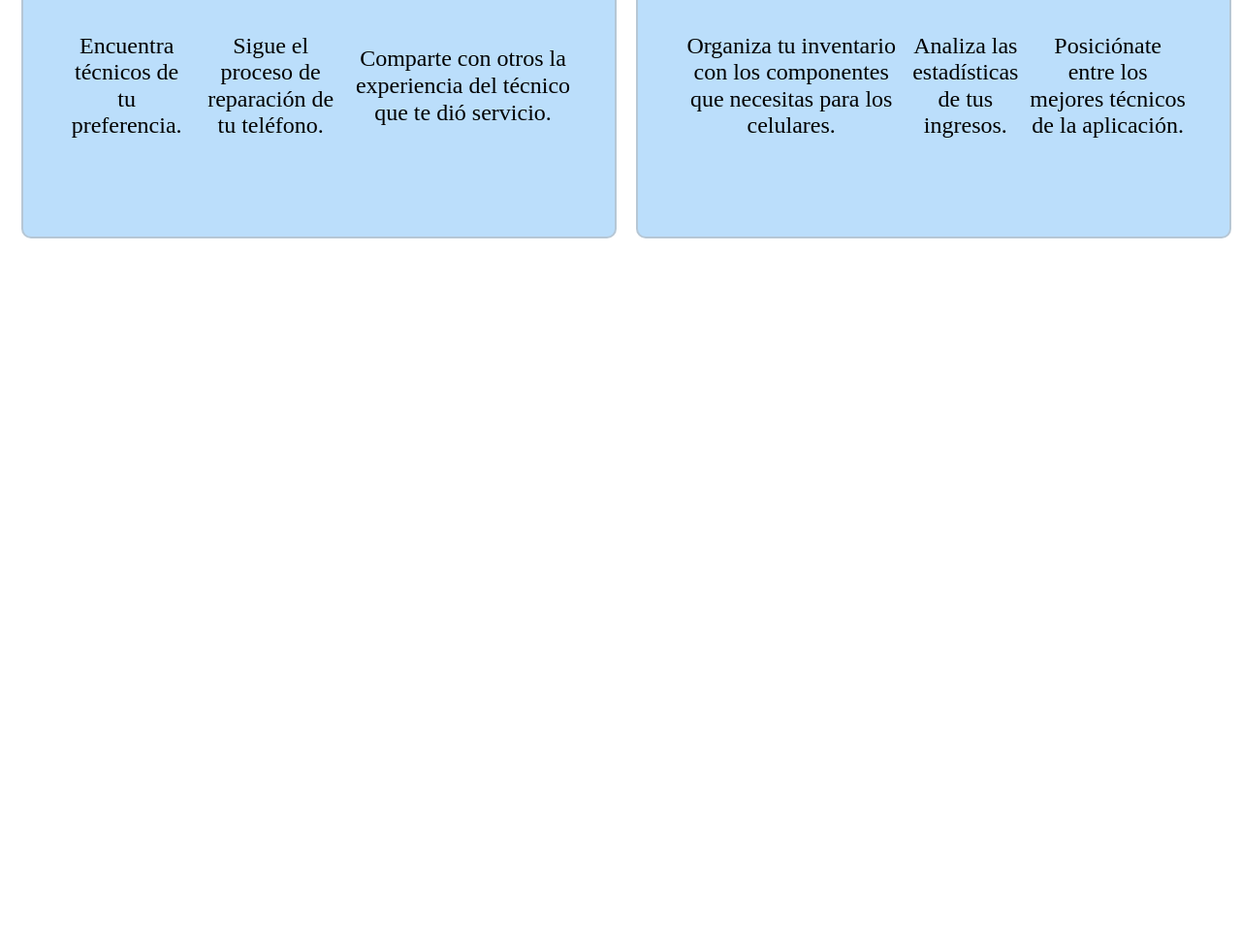
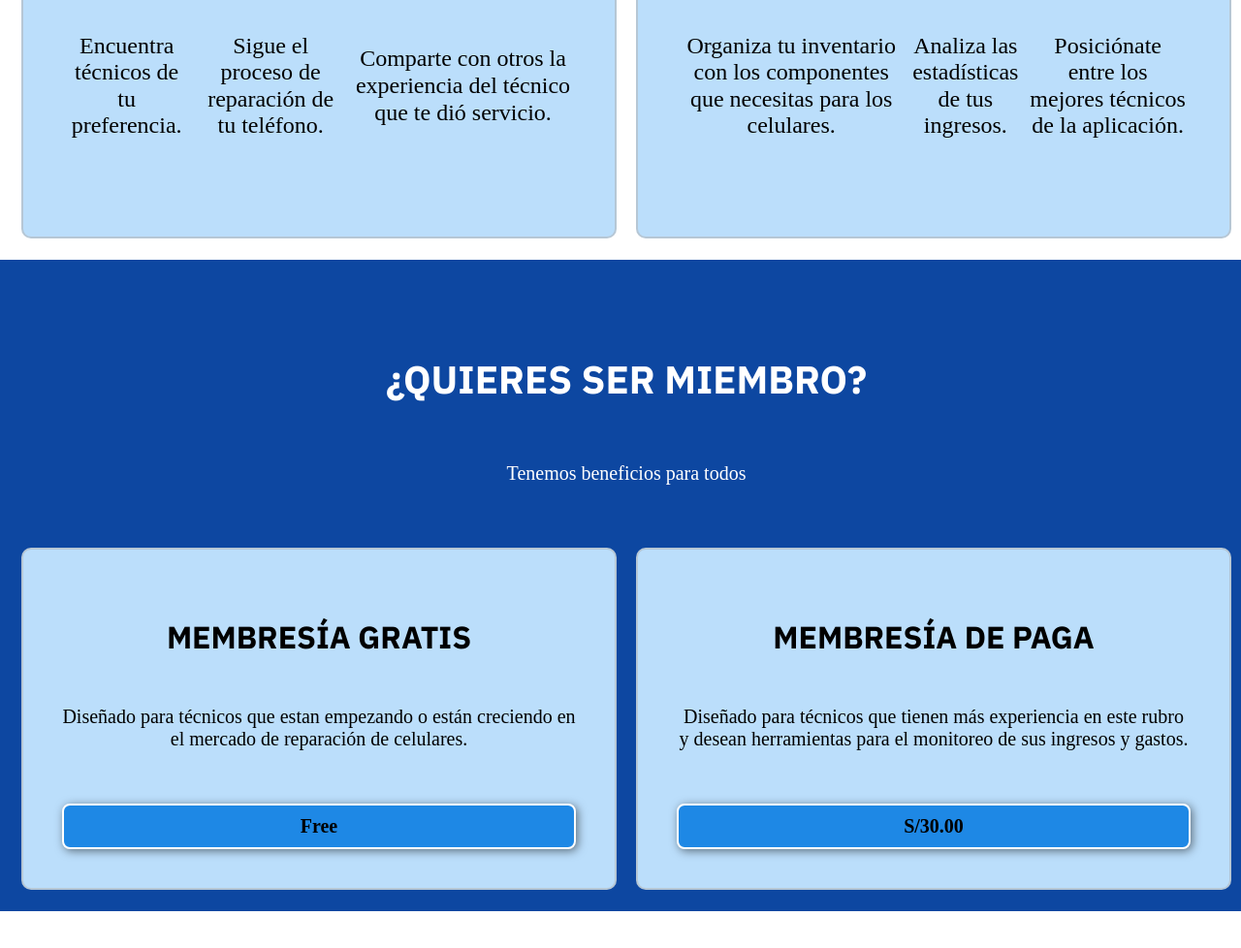
Before and after one commit to LogicVersee/LandingPageTecHelp, a plain HTML site: page index.html in a window 1280 px wide. Shown: the part 1304-2282 px from the top of the page at 97% size. Before the commit the page ends 1572 px from the top, so only its background shows below. Drawn offline with Linux system fonts and the light colour scheme.

Commit message:
docs (membreship): Added section membreship.

```diff
--- a/index.html
+++ b/index.html
@@ -29,7 +29,6 @@
         <a href="#membresias-Techelp">Membresia</a>
         <a href="#contacto-TecHelp">Contactanos</a>
         <a href="#testimonios-TecHelp">Sobre nosotros</a>
-
 
 
         <a class = "spain" href="#">Español</a>
@@ -117,13 +116,38 @@
                     Posiciónate entre los mejores técnicos de la aplicación.</p>
                 </div>
               </div>
-
-
         </div>
         </div>
       </div>
     </section>
   </section>
+
+  <!--Apartado: Precios-->
+  <section id = "membresias-Techelp">
+    <section id="precios-TecHelp" class="benefits" style="background-color: #0D47A1;">
+      <div class="container">
+        <h2 style="color: white">¿QUIERES SER MIEMBRO?</h2>
+        <p style="color: white">Tenemos beneficios para todos</p>
+
+        <div class="precios">
+          <div class="carta2">
+            <h3>MEMBRESÍA GRATIS</h3>
+            <p>Diseñado para técnicos que estan empezando o están creciendo en el mercado de reparación de celulares.</p>
+            <button>Free</button>
+          </div>
+
+          <div class="carta2">
+            <h3>MEMBRESÍA DE PAGA</h3>
+            <p>Diseñado para técnicos que tienen más experiencia en este rubro y desean herramientas para el monitoreo de sus ingresos y gastos.</p>
+            <button>S/30.00</button>
+          </div>
+
+        </div>
+      </div>
+    </section>
+  </section>
+
+
 
   <!--Funcionalidades adicionales-->
  <script src="assets/scripts/script2.js"></script>
```
Also changed, not shown: index_en.html (+27 -0 lines).
